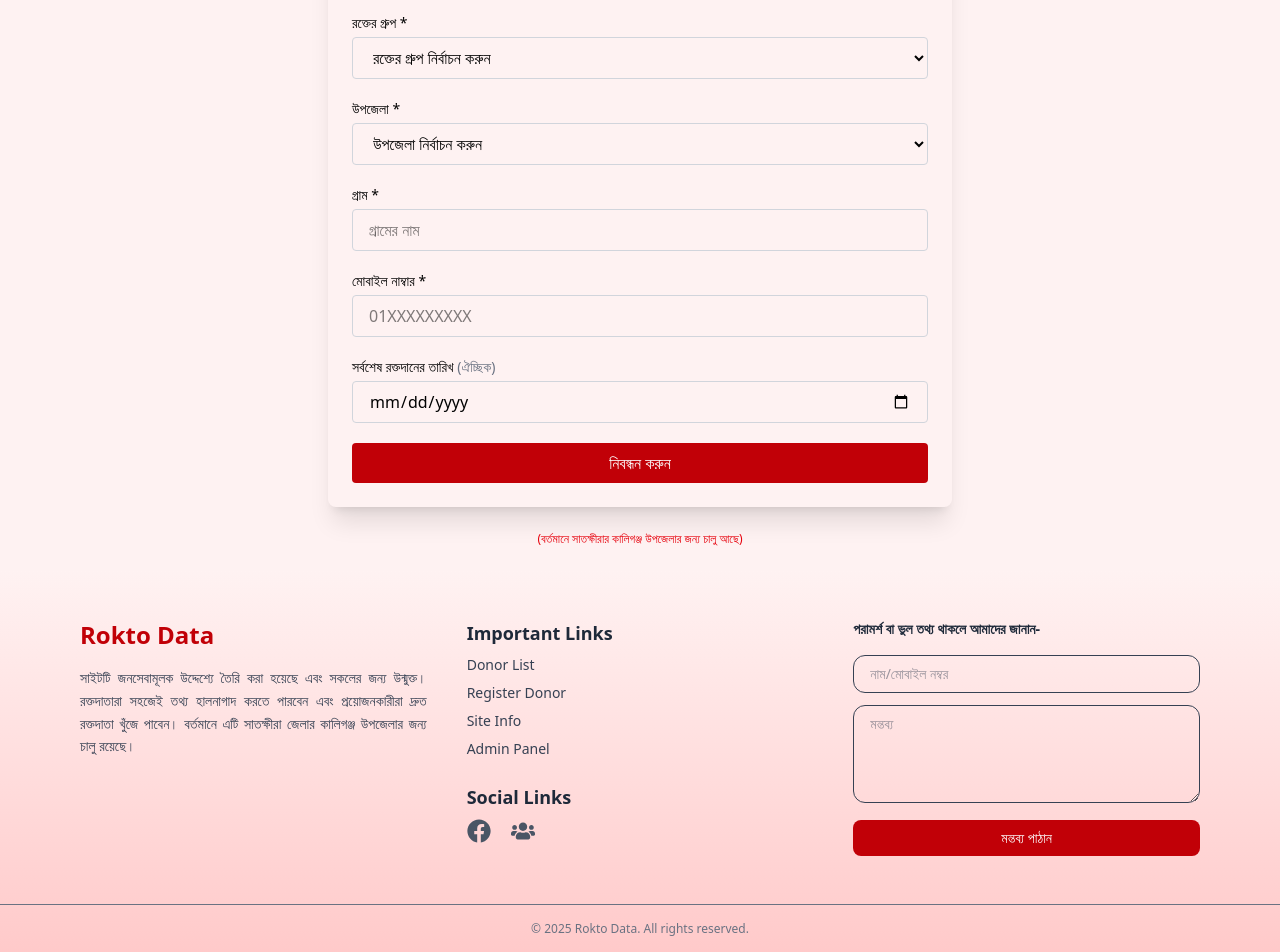
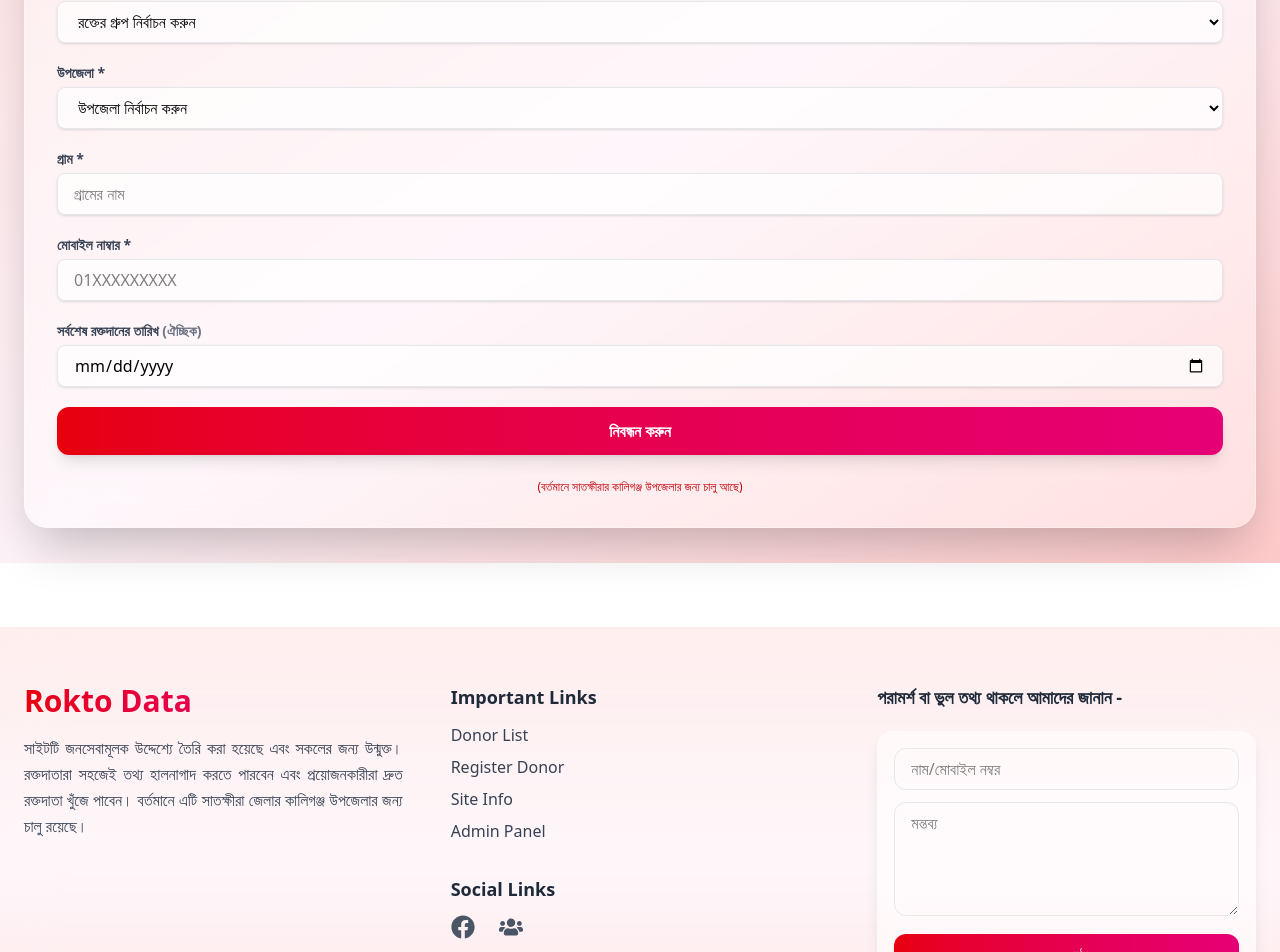
Before and after one commit to gmreazahmed/blood-donors-list, a React (Vite) app: page /register in a window 1280 px wide. Shown: the part 237-1189 px from the top of the page. Built offline with nearby package versions, Linux system fonts and the light colour scheme.

Commit message:
fixing imam

```diff
--- a/package.json
+++ b/package.json
@@ -14,6 +14,7 @@
     "bcryptjs": "^3.0.2",
     "firebase": "^12.1.0",
     "framer-motion": "^12.23.12",
+    "gsap": "^3.13.0",
     "lucide-react": "^0.525.0",
     "react": "^19.1.0",
     "react-dom": "^19.1.0",
--- a/src/components/Footer.tsx
+++ b/src/components/Footer.tsx
@@ -1,8 +1,8 @@
+import { addDoc, collection } from "firebase/firestore";
 import { useState } from "react";
+import { FaFacebook, FaUsers } from "react-icons/fa";
 import { Link } from "react-router-dom";
-import { addDoc, collection } from "firebase/firestore";
 import { db } from "../firebase/config";
-import { FaFacebook, FaUsers } from "react-icons/fa";
 
 export default function Footer() {
   const [name, setName] = useState("");
@@ -31,39 +31,76 @@ export default function Footer() {
   };
 
   return (
-    <footer className="bg-gradient-to-b from-red-50 to-red-200  mt- text-sm text-gray-700">
-      <div className="max-w-6xl mx-auto px-4 py-12 grid grid-cols-1 md:grid-cols-3 gap-10">
+    <footer className="relative bg-gradient-to-b from-red-100 via-pink-50 to-red-200 mt-16">
+      <div className="absolute inset-0 backdrop-blur-xl bg-white/40"></div>
+
+      <div className="relative container mx-auto px-6 py-14 grid grid-cols-1 md:grid-cols-3 gap-12">
         {/* Section 1: Info */}
         <div className="space-y-4">
-          <h2 className="text-2xl font-extrabold text-red-700">Rokto Data</h2>
-          <p className="leading-relaxed text-justify text-gray-700">
+          <h2 className="text-3xl font-extrabold bg-gradient-to-r from-red-600 to-pink-600 bg-clip-text text-transparent">
+            Rokto Data
+          </h2>
+          <p className="leading-relaxed text-gray-700 text-justify">
             সাইটটি জনসেবামূলক উদ্দেশ্যে তৈরি করা হয়েছে এবং সকলের জন্য উন্মুক্ত।
-            রক্তদাতারা সহজেই তথ্য হালনাগাদ করতে পারবেন এবং প্রয়োজনকারীরা দ্রুত রক্তদাতা খুঁজে পাবেন।
-            বর্তমানে এটি সাতক্ষীরা জেলার কালিগঞ্জ উপজেলার জন্য চালু রয়েছে।
+            রক্তদাতারা সহজেই তথ্য হালনাগাদ করতে পারবেন এবং প্রয়োজনকারীরা দ্রুত
+            রক্তদাতা খুঁজে পাবেন। বর্তমানে এটি সাতক্ষীরা জেলার কালিগঞ্জ উপজেলার
+            জন্য চালু রয়েছে।
           </p>
         </div>
 
         {/* Section 2: Links */}
-        <div className="space-y-6 ">
+        <div className="space-y-8">
           <div>
-            <h3 className="font-semibold text-gray-800 mb-2 text-lg">Important Links</h3>
-            <ul className="space-y-2 text-gray-700">
-              <li><Link to="/" className="hover:text-red-600 transition">Donor List</Link></li>
-              <li><Link to="/register" className="hover:text-red-600 transition">Register Donor</Link></li>
-              <li><Link to="/siteinfo" className="hover:text-red-600 transition">Site Info</Link></li>
-              <li><Link to="/admin" className="hover:text-red-600 transition">Admin Panel</Link></li>
+            <h3 className="font-semibold text-gray-800 mb-3 text-lg">
+              Important Links
+            </h3>
+            <ul className="space-y-2 text-gray-700 font-medium">
+              <li>
+                <Link
+                  to="/"
+                  className="hover:text-red-600 transition-colors duration-200"
+                >
+                  Donor List
+                </Link>
+              </li>
+              <li>
+                <Link
+                  to="/register"
+                  className="hover:text-red-600 transition-colors duration-200"
+                >
+                  Register Donor
+                </Link>
+              </li>
+              <li>
+                <Link
+                  to="/siteinfo"
+                  className="hover:text-red-600 transition-colors duration-200"
+                >
+                  Site Info
+                </Link>
+              </li>
+              <li>
+                <Link
+                  to="/admin"
+                  className="hover:text-red-600 transition-colors duration-200"
+                >
+                  Admin Panel
+                </Link>
+              </li>
             </ul>
           </div>
 
           <div>
-            <h3 className="font-semibold text-gray-800 mb-2 text-lg">Social Links</h3>
-            <div className="flex gap-5 text-2xl text-gray-600">
+            <h3 className="font-semibold text-gray-800 mb-3 text-lg">
+              Social Links
+            </h3>
+            <div className="flex gap-6 text-2xl text-gray-600">
               <a
                 href="https://www.facebook.com/roktodata.online"
                 target="_blank"
                 rel="noreferrer"
                 title="Facebook Page"
-                className="hover:text-red-600 transition"
+                className="hover:text-red-600 hover:scale-110 transform transition"
               >
                 <FaFacebook />
               </a>
@@ -72,7 +109,7 @@ export default function Footer() {
                 target="_blank"
                 rel="noreferrer"
                 title="Facebook Group"
-                className="hover:text-red-600 transition"
+                className="hover:text-red-600 hover:scale-110 transform transition"
               >
                 <FaUsers />
               </a>
@@ -81,31 +118,34 @@ export default function Footer() {
         </div>
 
         {/* Section 3: Comment Box */}
-        <div className="space-y-4">
-          <h3 className="font-semibold text-gray-800 ">
-            পরামর্শ বা ভুল তথ্য থাকলে আমাদের জানান-
+        <div className="space-y-5">
+          <h3 className="font-semibold text-gray-800 text-lg">
+            পরামর্শ বা ভুল তথ্য থাকলে আমাদের জানান -
           </h3>
-          <form onSubmit={handleSubmit} className="space-y-3">
+          <form
+            onSubmit={handleSubmit}
+            className="space-y-3 bg-white/50 backdrop-blur-md p-4 rounded-2xl shadow-lg border border-white/40"
+          >
             <input
               type="text"
               placeholder="নাম/মোবাইল নম্বর"
               value={name}
               onChange={(e) => setName(e.target.value)}
-              className="w-full border px-4 py-2 rounded-xl focus:outline-none focus:ring-2 focus:ring-red-500"
+              className="w-full border border-gray-200 px-4 py-2 rounded-xl focus:outline-none focus:ring-2 focus:ring-red-400 transition"
               required
             />
             <textarea
               placeholder="মন্তব্য"
               value={comment}
               onChange={(e) => setComment(e.target.value)}
-              className="w-full border px-4 py-2 rounded-xl focus:outline-none focus:ring-2 focus:ring-red-500"
+              className="w-full border border-gray-200 px-4 py-2 rounded-xl focus:outline-none focus:ring-2 focus:ring-red-400 transition"
               rows={4}
               required
             ></textarea>
             <button
               type="submit"
               disabled={loading}
-              className="bg-red-700 text-white px-5 py-2 rounded-lg hover:bg-red-600 transition font-medium w-full"
+              className="w-full bg-gradient-to-r from-red-600 to-pink-600 hover:from-red-500 hover:to-pink-500 text-white px-5 py-2.5 rounded-xl shadow-md font-medium transition transform hover:scale-[1.02]"
             >
               {loading ? "পাঠানো হচ্ছে..." : "মন্তব্য পাঠান"}
             </button>
@@ -113,7 +153,7 @@ export default function Footer() {
         </div>
       </div>
 
-      <div className="text-center border-t py-4 text-xs text-gray-500 select-none">
+      <div className="relative text-center border-t border-white/40 py-5 text-xs text-gray-600 select-none">
         &copy; {new Date().getFullYear()} Rokto Data. All rights reserved.
       </div>
     </footer>
--- a/src/index.css
+++ b/src/index.css
@@ -1,17 +1,39 @@
 @import "tailwindcss";
-
-
-
 
 .arrow-container svg {
   animation: upDown 1.5s infinite ease-in-out; /* Animation duration and easing */
 }
 
 @keyframes upDown {
-  0%, 100% {
+  0%,
+  100% {
     transform: translateY(0); /* Start and end at original position */
   }
   50% {
     transform: translateY(10px); /* Move down 10px at the midpoint */
   }
 }
+@keyframes blob {
+  0%,
+  100% {
+    transform: translate(0, 0) scale(1);
+  }
+  33% {
+    transform: translate(30px, -20px) scale(1.1);
+  }
+  66% {
+    transform: translate(-20px, 20px) scale(0.9);
+  }
+}
+
+.animate-blob {
+  animation: blob 8s infinite;
+}
+
+.animate-pulse-slow {
+  animation: pulse 10s infinite;
+}
+
+.animation-delay-2000 {
+  animation-delay: 2s;
+}
--- a/src/pages/DonorRegister.tsx
+++ b/src/pages/DonorRegister.tsx
@@ -1,8 +1,8 @@
+import { addDoc, collection, Timestamp } from "firebase/firestore";
 import { useState } from "react";
-import { addDoc, collection, Timestamp } from "firebase/firestore";
+import { useNavigate } from "react-router-dom";
+import { areaData } from "../data/upazila-union";
 import { db } from "../firebase/config";
-import { areaData } from "../data/upazila-union";
-import { useNavigate } from "react-router-dom";
 
 export default function DonorRegister() {
   const navigate = useNavigate();
@@ -62,60 +62,70 @@ export default function DonorRegister() {
   };
 
   return (
-    <section className="bg-red-50">
-      <div className="max-w-2xl mx-auto p-6 mt-15">
-        <h2 className="text-2xl font-bold text-center text-red-600 mb-6">
+    <section className="min-h-screen flex items-center justify-center bg-gradient-to-br from-red-100 via-pink-50 to-red-200 p-6">
+      <div className="container mx-auto w-full relative">
+        {/* Glass Card */}
+        <div className="backdrop-blur-xl bg-white/40 shadow-2xl border border-white/30 rounded-3xl p-8">
+          <h2 className="text-3xl font-extrabold text-center bg-gradient-to-r from-red-600 to-pink-600 bg-clip-text text-transparent mb-6">
             রক্তদাতা নিবন্ধন ফর্ম
           </h2>
 
           {success && (
-          <div className="bg-green-100 text-green-800 border border-green-300 rounded px-4 py-2 mb-4">
+            <div className="bg-green-100/80 text-green-800 border border-green-300 rounded-lg px-4 py-2 mb-4 text-center font-medium shadow">
               ✅ সফলভাবে নিবন্ধন সম্পন্ন হয়েছে!
             </div>
           )}
 
-        <form
-          onSubmit={handleSubmit}
-          className="bg-red-40 shadow-xl rounded-lg p-6 space-y-5"
-        >
+          <form onSubmit={handleSubmit} className="space-y-5">
+            {/* Input */}
             <div>
-            <label className="block text-sm font-medium mb-1">পূর্ণ নাম *</label>
+              <label className="block text-sm font-semibold text-gray-700 mb-1">
+                পূর্ণ নাম *
+              </label>
               <input
                 type="text"
                 name="name"
                 placeholder="পূর্ণ নাম লিখুন"
                 value={form.name}
                 onChange={handleChange}
-              className="border border-gray-300 rounded w-full px-4 py-2 focus:outline-none focus:ring-2 focus:ring-red-400"
+                className="w-full px-4 py-2 rounded-lg border border-gray-200 bg-white/70 shadow-sm focus:ring-2 focus:ring-red-400 focus:border-red-400 outline-none transition"
                 required
               />
             </div>
 
+            {/* Blood Group */}
             <div>
-            <label className="block text-sm font-medium mb-1">রক্তের গ্রুপ *</label>
+              <label className="block text-sm font-semibold text-gray-700 mb-1">
+                রক্তের গ্রুপ *
+              </label>
               <select
                 name="bloodGroup"
                 value={form.bloodGroup}
                 onChange={handleChange}
-              className="border border-gray-300 rounded w-full px-4 py-2 focus:outline-none focus:ring-2 focus:ring-red-400"
+                className="w-full px-4 py-2 rounded-lg border border-gray-200 bg-white/70 shadow-sm focus:ring-2 focus:ring-red-400 focus:border-red-400 outline-none transition"
                 required
               >
                 <option value="">রক্তের গ্রুপ নির্বাচন করুন</option>
-              {["A+", "A-", "B+", "B-", "AB+", "AB-", "O+", "O-"].map((bg) => (
+                {["A+", "A-", "B+", "B-", "AB+", "AB-", "O+", "O-"].map(
+                  (bg) => (
                     <option key={bg} value={bg}>
                       {bg}
                     </option>
-              ))}
+                  )
+                )}
               </select>
             </div>
 
+            {/* Upazila */}
             <div>
-            <label className="block text-sm font-medium mb-1">উপজেলা *</label>
+              <label className="block text-sm font-semibold text-gray-700 mb-1">
+                উপজেলা *
+              </label>
               <select
                 name="upazila"
                 value={form.upazila}
                 onChange={handleChange}
-              className="border border-gray-300 rounded w-full px-4 py-2 focus:outline-none focus:ring-2 focus:ring-red-400"
+                className="w-full px-4 py-2 rounded-lg border border-gray-200 bg-white/70 shadow-sm focus:ring-2 focus:ring-red-400 focus:border-red-400 outline-none transition"
                 required
               >
                 <option value="">উপজেলা নির্বাচন করুন</option>
@@ -127,14 +137,17 @@ export default function DonorRegister() {
               </select>
             </div>
 
+            {/* Union */}
             {form.upazila && (
               <div>
-              <label className="block text-sm font-medium mb-1">ইউনিয়ন *</label>
+                <label className="block text-sm font-semibold text-gray-700 mb-1">
+                  ইউনিয়ন *
+                </label>
                 <select
                   name="union"
                   value={form.union}
                   onChange={handleChange}
-                className="border border-gray-300 rounded w-full px-4 py-2 focus:outline-none focus:ring-2 focus:ring-red-400"
+                  className="w-full px-4 py-2 rounded-lg border border-gray-200 bg-white/70 shadow-sm focus:ring-2 focus:ring-red-400 focus:border-red-400 outline-none transition"
                   required
                 >
                   <option value="">ইউনিয়ন নির্বাচন করুন</option>
@@ -147,56 +160,66 @@ export default function DonorRegister() {
               </div>
             )}
 
+            {/* Village */}
             <div>
-            <label className="block text-sm font-medium mb-1">গ্রাম *</label>
+              <label className="block text-sm font-semibold text-gray-700 mb-1">
+                গ্রাম *
+              </label>
               <input
                 type="text"
                 name="village"
                 value={form.village}
                 onChange={handleChange}
                 placeholder="গ্রামের নাম"
-              className="border border-gray-300 rounded w-full px-4 py-2 focus:outline-none focus:ring-2 focus:ring-red-400"
+                className="w-full px-4 py-2 rounded-lg border border-gray-200 bg-white/70 shadow-sm focus:ring-2 focus:ring-red-400 focus:border-red-400 outline-none transition"
                 required
               />
             </div>
 
+            {/* Phone */}
             <div>
-            <label className="block text-sm font-medium mb-1">মোবাইল নাম্বার *</label>
+              <label className="block text-sm font-semibold text-gray-700 mb-1">
+                মোবাইল নাম্বার *
+              </label>
               <input
                 type="tel"
                 name="phone"
                 value={form.phone}
                 onChange={handleChange}
                 placeholder="01XXXXXXXXX"
-              className="border border-gray-300 rounded w-full px-4 py-2 focus:outline-none focus:ring-2 focus:ring-red-400"
+                className="w-full px-4 py-2 rounded-lg border border-gray-200 bg-white/70 shadow-sm focus:ring-2 focus:ring-red-400 focus:border-red-400 outline-none transition"
                 required
               />
             </div>
 
+            {/* Last Donate */}
             <div>
-            <label className="block text-sm font-medium mb-1">
-              সর্বশেষ রক্তদানের তারিখ <span className="text-gray-500">(ঐচ্ছিক)</span>
+              <label className="block text-sm font-semibold text-gray-700 mb-1">
+                সর্বশেষ রক্তদানের তারিখ{" "}
+                <span className="text-gray-500">(ঐচ্ছিক)</span>
               </label>
               <input
                 type="date"
                 name="lastDonateDate"
                 value={form.lastDonateDate}
                 onChange={handleChange}
-              className="border border-gray-300 rounded w-full px-4 py-2 focus:outline-none focus:ring-2 focus:ring-red-400"
+                className="w-full px-4 py-2 rounded-lg border border-gray-200 bg-white/70 shadow-sm focus:ring-2 focus:ring-red-400 focus:border-red-400 outline-none transition"
               />
             </div>
 
+            {/* Submit */}
             <button
               type="submit"
-            className="w-full bg-red-700 hover:bg-red-600 text-white font-medium py-2 px-4 rounded transition"
+              className="w-full bg-gradient-to-r from-red-600 to-pink-600 hover:from-red-500 hover:to-pink-500 text-white font-semibold py-3 px-6 rounded-xl shadow-lg transform hover:scale-[1.02] transition"
             >
               নিবন্ধন করুন
             </button>
           </form>
 
-        <p className="text-red-600 mt-6  text-center text-xs">
+          <p className="text-red-700 mt-6 text-center text-xs font-medium">
             (বর্তমানে সাতক্ষীরার কালিগঞ্জ উপজেলার জন্য চালু আছে)
           </p>
+        </div>
       </div>
     </section>
   );
```
Also changed, not shown: src/components/DonorCard.tsx (+30 -31 lines), src/components/HeroSection.tsx (+96 -57 lines), src/components/Navbar.tsx (+14 -6 lines), src/pages/DonorsList.tsx (+93 -89 lines), 1 other file (tests, documents, lock files or other folders). Lines whose indentation alone changed are shown as unchanged.
